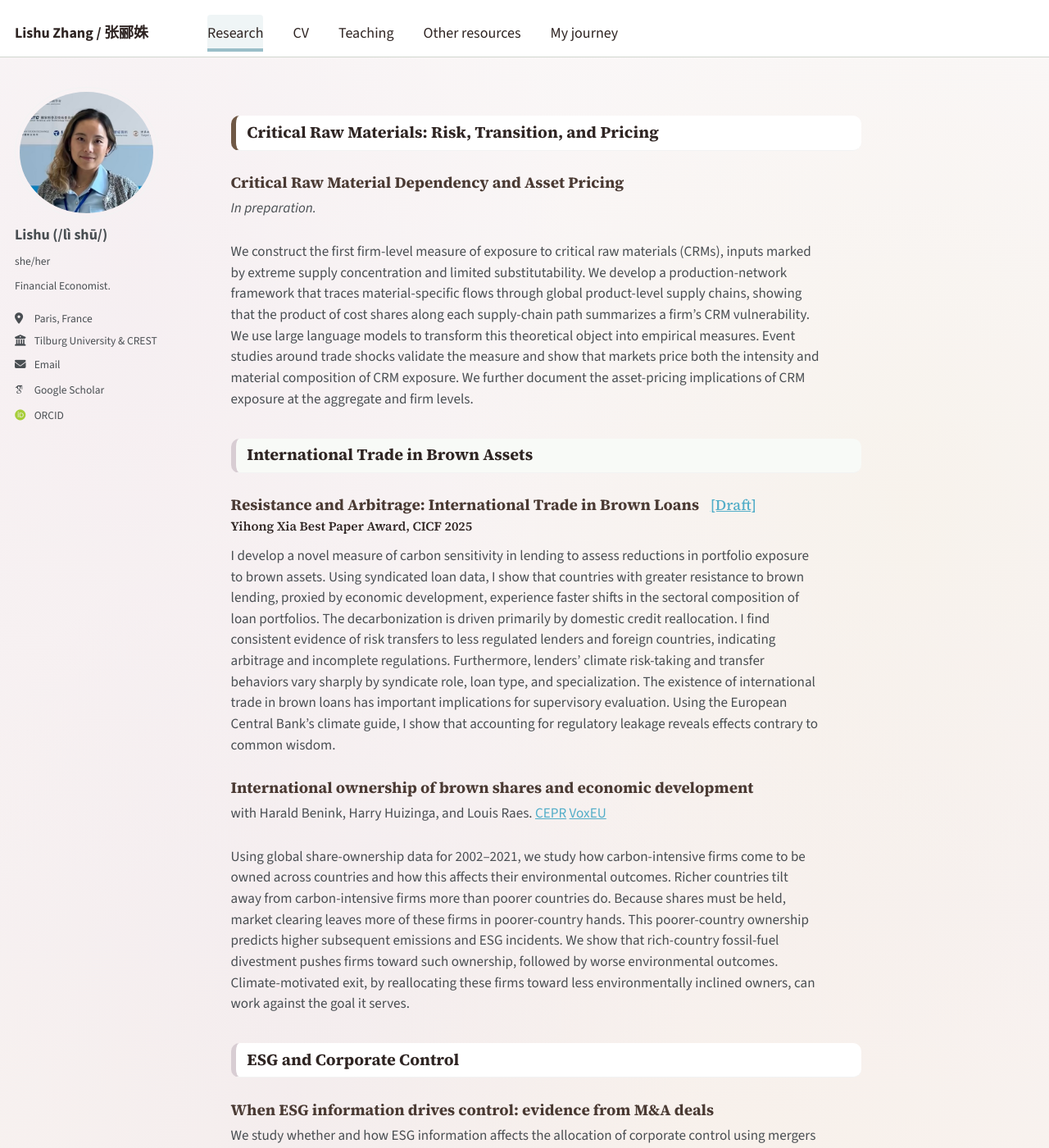
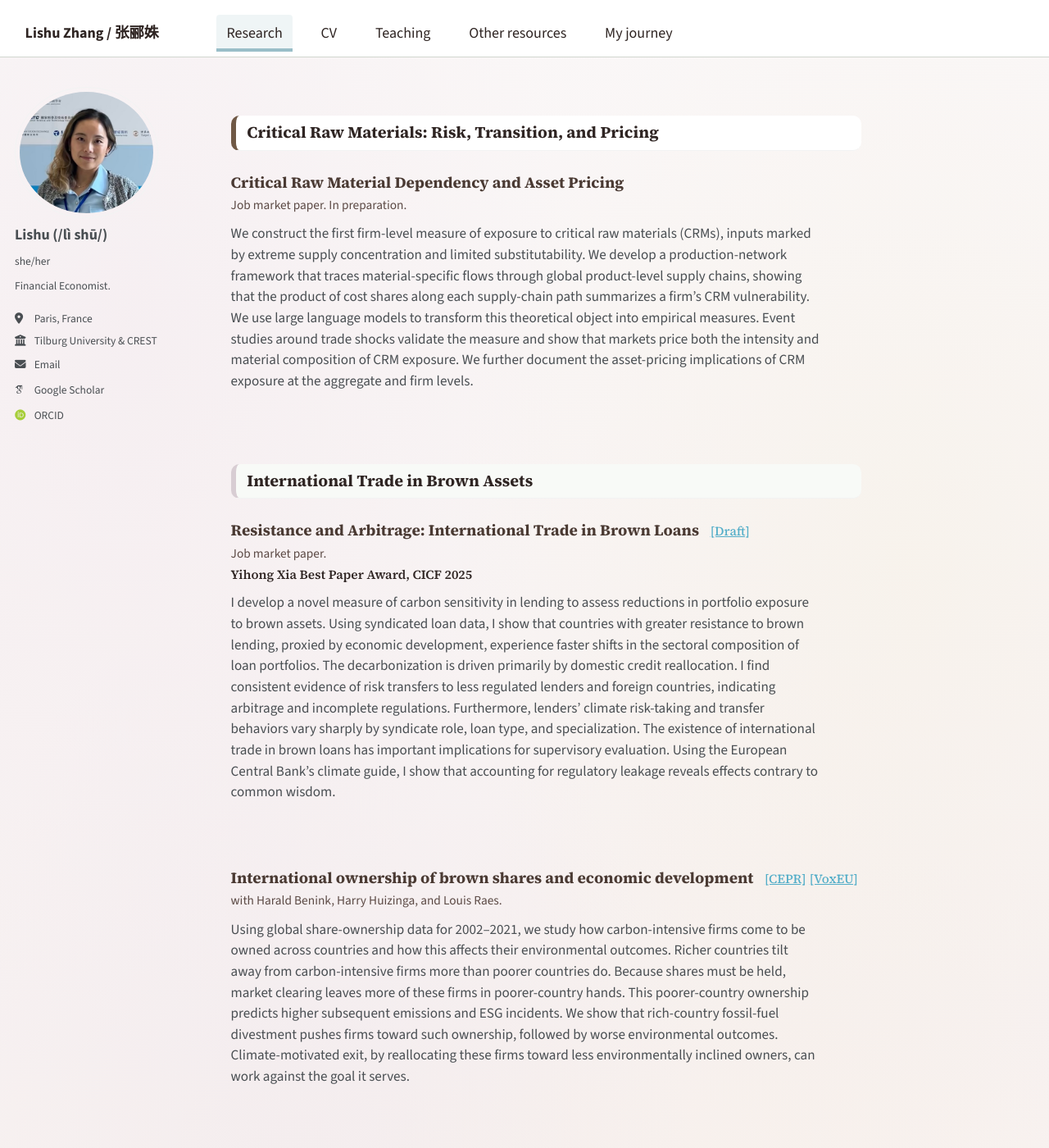
Before and after one commit to LishuZ/LishuZ.github.io, a Jekyll site: the page built from _pages/research.md, in a window 1280 px wide and 1400 px high. Shown: the whole window at 82% size. Built offline with Jekyll 4.4.1, drawn with Linux system fonts in a browser that asks for light colours; some web fonts are replaced; some of the changed text lies outside the part shown.

Commit message:
Formalize research entries and widen nav sections
- Uniform meta line + equal gap before every abstract
- Consistent title-side link styling; move brown-shares links beside title
- Add "Job market paper" note to both JMPs; status notes for all papers
- Widen each top-nav section with horizontal padding

Co-Authored-By: Claude Opus 4.8 (1M context) <noreply@anthropic.com>

```diff
--- a/_pages/research.md
+++ b/_pages/research.md
@@ -12,7 +12,13 @@ redirect_from:
 /* ---- Tighter, slightly smaller research text ---- */
 .page__content { font-size: 0.95em; }
 .page__content p:not([class]),
+.page__content p.abstract,
 .page__content li { line-height: 1.5; }
+/* Uniform spacing: meta line hugs the title, equal gap before every abstract */
+.page__content h3:not([class]) { margin-bottom: 0.25em; }
+.page__content h3:not([class]) a { font-size: 0.82em; font-weight: 400; white-space: nowrap; }
+.page__content p.paper-meta { margin: 0 0 0.15em; font-size: 0.9em; font-weight: 400; color: #5C4A45; }
+.page__content p.abstract { margin-top: 0.6em; max-width: 42em; }
 /* ---- Light color panels for research themes ---- */
 .page__content h2.theme {
   color: #2F2523;
@@ -32,7 +38,7 @@ redirect_from:
   font-weight: 600;
   color: #2F2523;
   font-size: 0.9em;
-  margin: -0.3em 0 0.8em;
+  margin: 0;
 }
 </style>
 
@@ -40,25 +46,33 @@ redirect_from:
 {: .theme .theme-crm}
 
 ### Critical Raw Material Dependency and Asset Pricing
-*In preparation.*
+Job market paper. In preparation.
+{: .paper-meta}
 
 We construct the first firm-level measure of exposure to critical raw materials (CRMs), inputs marked by extreme supply concentration and limited substitutability. We develop a production-network framework that traces material-specific flows through global product-level supply chains, showing that the product of cost shares along each supply-chain path summarizes a firm’s CRM vulnerability. We use large language models to transform this theoretical object into empirical measures. Event studies around trade shocks validate the measure and show that markets price both the intensity and material composition of CRM exposure. We further document the asset-pricing implications of CRM exposure at the aggregate and firm levels.
+{: .abstract}
 <br/>
 
 
 ## International Trade in Brown Assets
 {: .theme .theme-fin}
 
-### Resistance and Arbitrage: International Trade in Brown Loans &ensp;<a href="https://www.dropbox.com/scl/fi/hcqlp7ls6i2v8ughdodbc/JMP_2026.pdf?rlkey=z7iw0zsemz8hrkdfkr0eo2ima&st=xu14dxor&dl=0" style="font-size:1rem; font-weight:400;">[Draft]</a>
+### Resistance and Arbitrage: International Trade in Brown Loans &ensp;<a href="https://www.dropbox.com/scl/fi/hcqlp7ls6i2v8ughdodbc/JMP_2026.pdf?rlkey=z7iw0zsemz8hrkdfkr0eo2ima&st=xu14dxor&dl=0">[Draft]</a>
+Job market paper.
+{: .paper-meta}
+
 <p class="award">Yihong Xia Best Paper Award, CICF 2025</p>
 
 I develop a novel measure of carbon sensitivity in lending to assess reductions in portfolio exposure to brown assets. Using syndicated loan data, I show that countries with greater resistance to brown lending, proxied by economic development, experience faster shifts in the sectoral composition of loan portfolios. The decarbonization is driven primarily by domestic credit reallocation. I find consistent evidence of risk transfers to less regulated lenders and foreign countries, indicating arbitrage and incomplete regulations. Furthermore, lenders’ climate risk-taking and transfer behaviors vary sharply by syndicate role, loan type, and specialization. The existence of international trade in brown loans has important implications for supervisory evaluation. Using the European Central Bank’s climate guide, I show that accounting for regulatory leakage reveals effects contrary to common wisdom.
+{: .abstract}
 <br/>
 
-### International ownership of brown shares and economic development
-with Harald Benink, Harry Huizinga, and Louis Raes. [CEPR](https://cepr.org/publications/dp18856) [VoxEU](https://cepr.org/voxeu/columns/international-trade-brown-shares-and-economic-development)
+### International ownership of brown shares and economic development &ensp;<a href="https://cepr.org/publications/dp18856">[CEPR]</a> <a href="https://cepr.org/voxeu/columns/international-trade-brown-shares-and-economic-development">[VoxEU]</a>
+with Harald Benink, Harry Huizinga, and Louis Raes.
+{: .paper-meta}
 
 Using global share-ownership data for 2002--2021, we study how carbon-intensive firms come to be owned across countries and how this affects their environmental outcomes. Richer countries tilt away from carbon-intensive firms more than poorer countries do. Because shares must be held, market clearing leaves more of these firms in poorer-country hands. This poorer-country ownership predicts higher subsequent emissions and ESG incidents. We show that rich-country fossil-fuel divestment pushes firms toward such ownership, followed by worse environmental outcomes. Climate-motivated exit, by reallocating these firms toward less environmentally inclined owners, can work against the goal it serves.
+{: .abstract}
 <br/>
 
 
@@ -66,5 +80,9 @@ Using global share-ownership data for 2002--2021, we study how carbon-intensive
 {: .theme .theme-esg}
 
 ### When ESG information drives control: evidence from M&A deals
+Draft available upon request.
+{: .paper-meta}
+
 We study whether and how ESG information affects the allocation of corporate control using mergers and acquisitions. Conditional on deal occurrence, firms with an ESG information advantage are more likely to acquire control, consistent with higher expected synergy. While existing M&A research primarily emphasizes governance gains, we show that environmental comparative advantage is a major determinant of the M&A direction. The impact of ESG information on control allocation is amplified in countries with stronger institutional quality and information environments. Additionally, ESG-informed firms are more likely to assume control when markets have rewarded ESG-informed firms that recently undertook M&As. Event-study results reveal asymmetric market perceptions of ESG information for acquirers and targets. The value added of ESG-informed control may also arise from reduced within-deal uncertainty, as stock financing is less likely and less intensive in such deals. Our result that ESG-informed firms are more likely to take control over traded assets implies that used asset trade can serve as a mechanism for reallocating control from less to more environmentally capable firms, facilitating the green transition.
+{: .abstract}
 <br/>
--- a/_sass/_navigation.scss
+++ b/_sass/_navigation.scss
@@ -179,8 +179,8 @@
 
   a {
     display: block;
-    margin: 0 1rem;
-    padding: 0.5rem 0;
+    margin: 0 0.6rem;
+    padding: 0.5rem 0.7rem;
     color: #2f2523;
     text-decoration: none;
 
```
